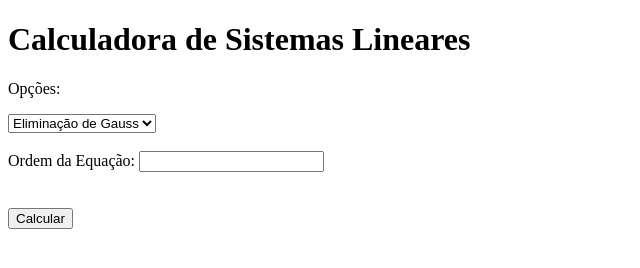
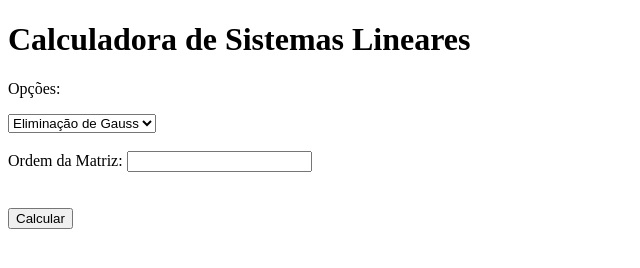
Before and after one commit to MariaCeciliaa/Calculadora-de-Sistemas-Lineares, a plain HTML site: page index.html in a window 1280 px wide. Shown: the full height of the page, 0-640 px from the left. Drawn offline with Linux system fonts and the light colour scheme.

Commit message:
[Laboratório] 29/05/2023 - parte 2/3 - versao 3

```diff
--- a/index.html
+++ b/index.html
@@ -56,7 +56,7 @@
             <option value="2">Gauss-Seidel</option>
         </select>
         <br><br>
-        <label>Ordem da Equação:</label>
+        <label>Ordem da Matriz:</label>
         <input type="number" id="numero-equacoes">
         <br><br>
         <div id="coeficientes">
```
